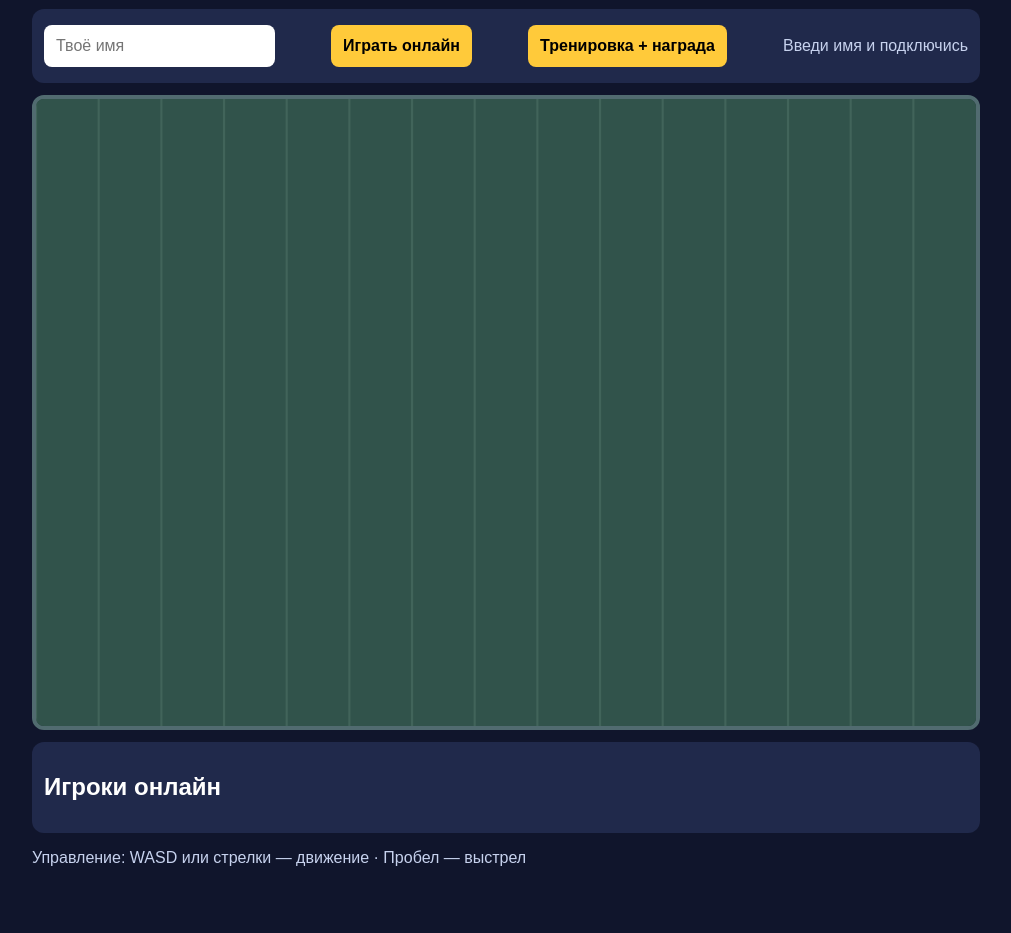
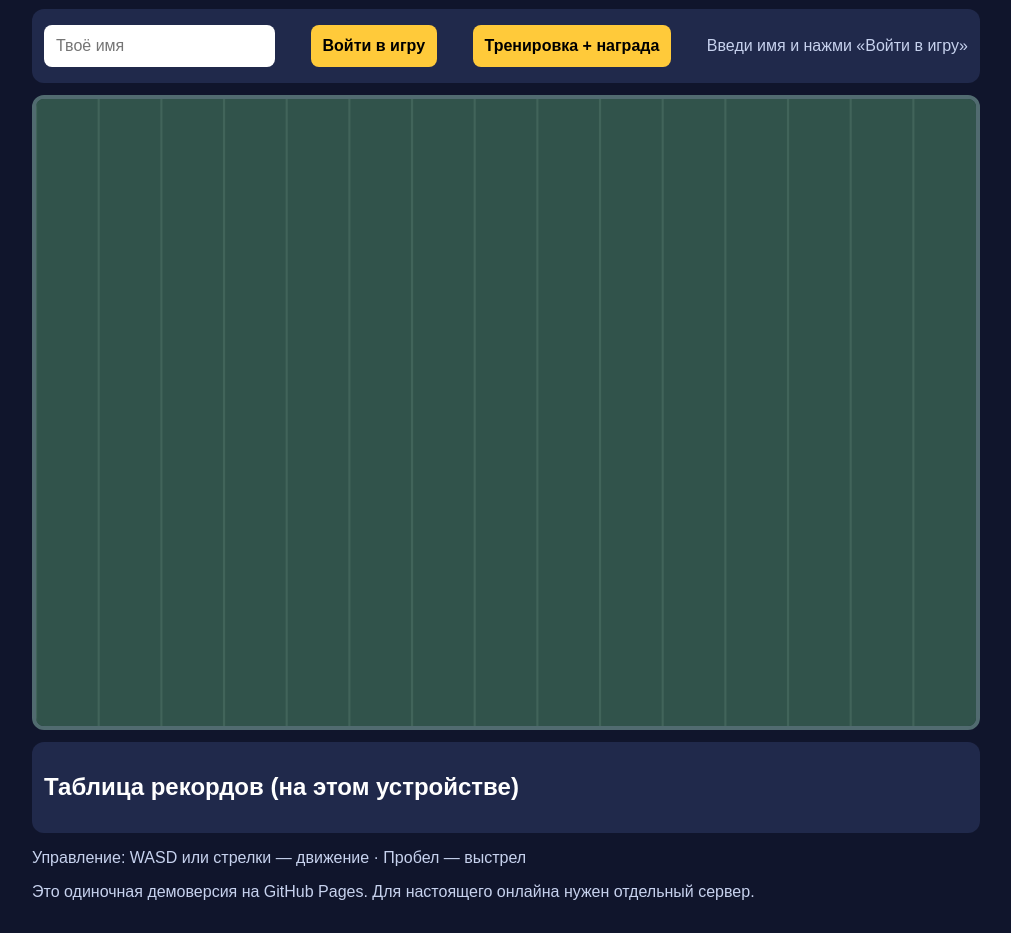
Before and after one commit to redieiekdrjr-code/Sasha-web, a website: page public/index.html in a window 1280 px wide. Shown: the part 100-1033 px from the top of the page, without its empty margins (134-1145 px from the left). Before the commit the page ends 999 px from the top, so only its background shows below. Drawn offline with nearby package versions, Linux system fonts and the light colour scheme.

Commit message:
Make game compatible with GitHub Pages

```diff
--- a/public/index.html
+++ b/public/index.html
@@ -1 +1,5 @@
-<!doctype html><html lang="ru"><head><meta charset="utf-8"><meta name="viewport" content="width=device-width,initial-scale=1"><title>Brawl Arena Online</title><link rel="stylesheet" href="/style.css"></head><body><main><header><h1>⚔ BRAWL ARENA</h1><div class="stats"><span>💎 <b id="gems">0</b></span><span>🪙 <b id="coins">100</b></span><span>🏆 <b id="trophies">0</b></span></div></header><section class="panel"><input id="name" maxlength="18" placeholder="Твоё имя"><button id="join">Играть онлайн</button><button id="training">Тренировка + награда</button><p id="status">Введи имя и подключись</p></section><canvas id="arena" width="900" height="600"></canvas><section class="panel"><h2>Игроки онлайн</h2><ol id="players"></ol></section><p class="hint">Управление: WASD или стрелки — движение · Пробел — выстрел</p></main><script src="/socket.io/socket.io.js"></script><script src="/game.js"></script></body></html>
+<!doctype html>
+<html lang="ru"><head><meta charset="utf-8"><meta name="viewport" content="width=device-width,initial-scale=1"><title>Brawl Arena Online</title><link rel="stylesheet" href="./style.css"></head>
+<body><main><header><h1>⚔ BRAWL ARENA</h1><div class="stats"><span>💎 <b id="gems">0</b></span><span>🪙 <b id="coins">100</b></span><span>🏆 <b id="trophies">0</b></span></div></header>
+<section class="panel"><input id="name" maxlength="18" placeholder="Твоё имя"><button id="join">Войти в игру</button><button id="training">Тренировка + награда</button><p id="status">Введи имя и нажми «Войти в игру»</p></section>
+<canvas id="arena" width="900" height="600"></canvas><section class="panel"><h2>Таблица рекордов (на этом устройстве)</h2><ol id="players"></ol></section><p class="hint">Управление: WASD или стрелки — движение · Пробел — выстрел</p><p class="hint">Это одиночная демоверсия на GitHub Pages. Для настоящего онлайна нужен отдельный сервер.</p></main><script src="./game.js"></script></body></html>
```
